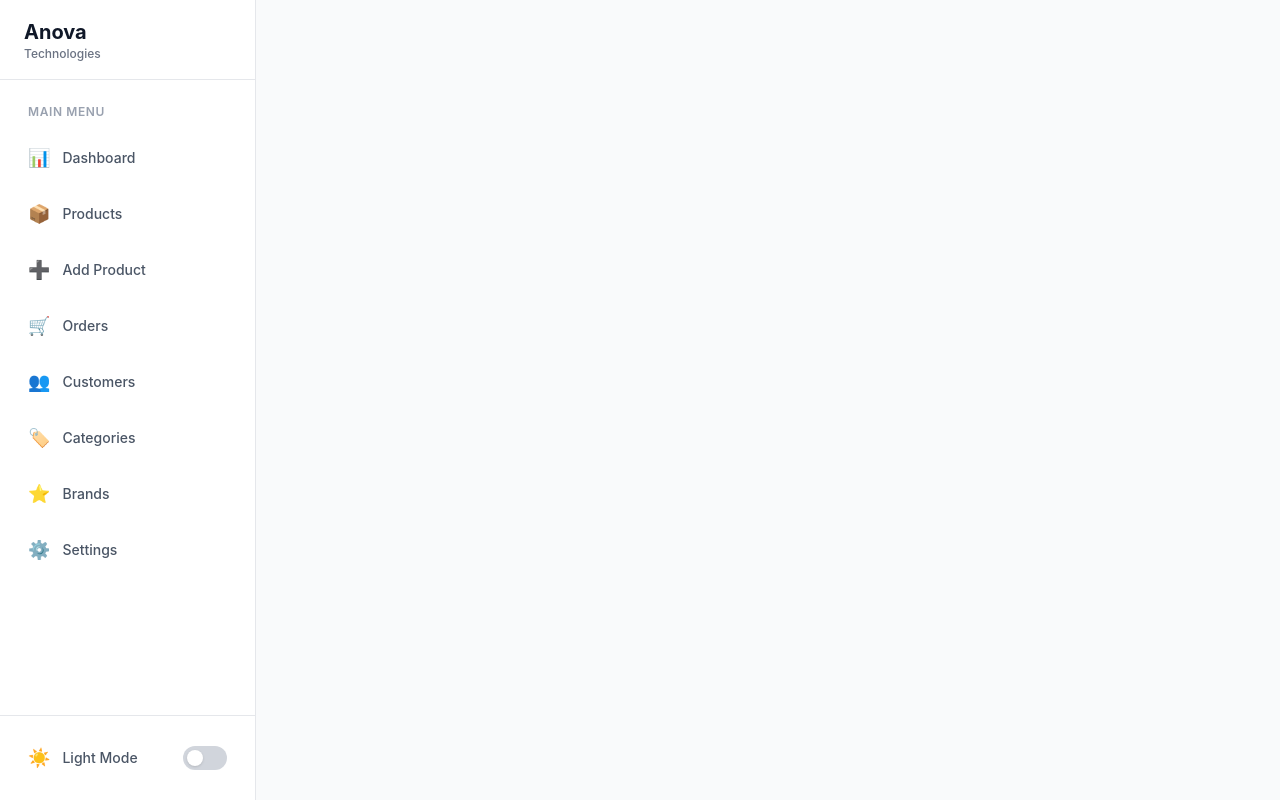
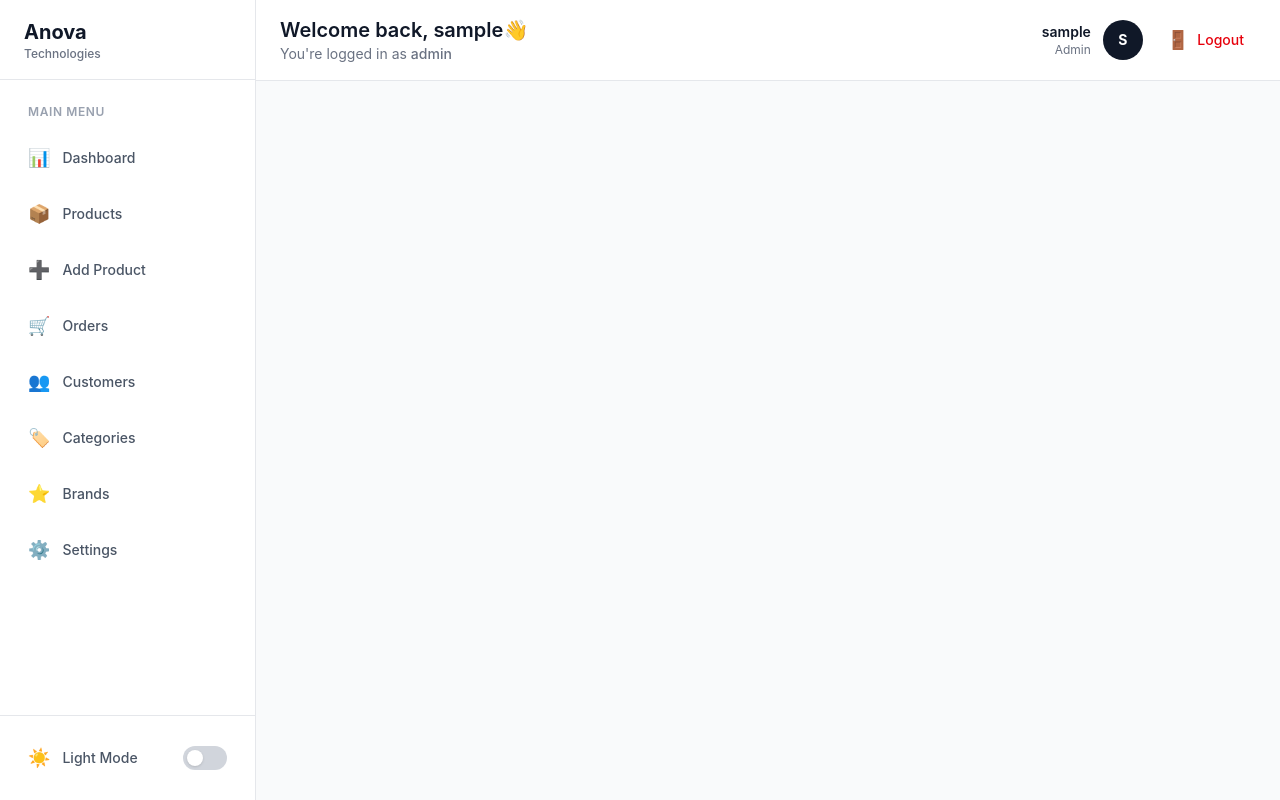
Before and after one commit to dkdukes/Anova-Technologies-Frontend, a React app: page /admin in a window 1280 px wide. Built offline with nearby package versions, Linux system fonts and the light colour scheme; sample sign-in values are in the browser's storage; the HTML template or start-up script is replaced by a standard one.

Commit message:
feat: create logout button for the admin users

```diff
--- a/src/components/AdminSidebar.jsx
+++ b/src/components/AdminSidebar.jsx
@@ -1,4 +1,5 @@
 import { NavLink } from "react-router-dom";
+import { useAuth } from "../context/AuthContext";
 
 const menuItems = [
     {
@@ -40,6 +41,7 @@ const menuItems = [
         name: "Settings",
         path: "/admin/settings",
         icon: "⚙️",
+        adminOnly: true,
     },
 ];
 
@@ -49,6 +51,14 @@ function AdminSidebar({
     darkMode,
     toggleDarkMode,
 }) {
+    const { user } = useAuth();
+
+    const isAdmin = user?.role === "admin";
+
+    const visibleMenuItems = menuItems.filter(
+        (item) => !item.adminOnly || isAdmin
+    );
+
     return (
         <>
             {/* Mobile overlay */}
@@ -157,7 +167,7 @@ function AdminSidebar({
                     </p>
 
                     <div className="space-y-1">
-                        {menuItems.map((item) => (
+                        {visibleMenuItems.map((item) => (
                             <NavLink
                                 key={item.path}
                                 to={item.path}
@@ -226,12 +236,9 @@ function AdminSidebar({
                                 : "Switch to dark mode"
                         }
                     >
-                        {/* Label */}
                         <div className="flex items-center gap-3">
                             <span className="text-lg">
-                                {darkMode
-                                    ? "🌙"
-                                    : "☀️"}
+                                {darkMode ? "🌙" : "☀️"}
                             </span>
 
                             <span>
--- a/src/layouts/AdminLayout.jsx
+++ b/src/layouts/AdminLayout.jsx
@@ -1,39 +1,43 @@
-import { useEffect, useState } from "react";
-import { Outlet } from "react-router-dom";
+import { useState } from "react";
+import { Outlet, useNavigate } from "react-router-dom";
 import AdminSidebar from "../components/AdminSidebar";
+import { useAuth } from "../context/AuthContext";
 
-function AdminLayout() {
+export default function AdminLayout() {
+    const navigate = useNavigate();
+    const { user, logout } = useAuth();
+
     const [sidebarOpen, setSidebarOpen] = useState(false);
-
-    const [darkMode, setDarkMode] = useState(() => {
-        return localStorage.getItem("admin-dark-mode") === "true";
-    });
-
-    useEffect(() => {
-        localStorage.setItem(
-            "admin-dark-mode",
-            darkMode
+    const [darkMode, setDarkMode] = useState(
+        localStorage.getItem("admin-dark-mode") === "true"
     );
 
-        if (darkMode) {
-            document.documentElement.classList.add("dark");
-        } else {
-            document.documentElement.classList.remove("dark");
-        }
-    }, [darkMode]);
+    const toggleDarkMode = () => {
+        const newMode = !darkMode;
 
-    const toggleDarkMode = () => {
-        setDarkMode((prev) => !prev);
+        setDarkMode(newMode);
+        localStorage.setItem("admin-dark-mode", newMode);
+
+        document.documentElement.classList.toggle(
+            "dark",
+            newMode
+        );
+    };
+
+    const handleLogout = () => {
+        logout();
+        navigate("/login", { replace: true });
     };
 
     return (
         <div
-            className={`min-h-screen transition-colors duration-300 ${
+            className={
                 darkMode
-                    ? "bg-gray-950 text-white"
-                    : "bg-gray-50 text-gray-900"
-            }`}
+                    ? "min-h-screen bg-gray-950 text-white"
+                    : "min-h-screen bg-gray-50 text-gray-900"
+            }
         >
+            {/* Sidebar */}
             <AdminSidebar
                 open={sidebarOpen}
                 onClose={() => setSidebarOpen(false)}
@@ -41,48 +45,179 @@ function AdminLayout() {
                 toggleDarkMode={toggleDarkMode}
             />
 
-            {/* Main content */}
-            <div className="lg:ml-64">
-                {/* Mobile header */}
+            {/* Main Content */}
+            <div className="lg:pl-64">
+                {/* Top Header */}
                 <header
-                    className={`flex h-16 items-center border-b px-4 lg:hidden ${
+                    className={`
+                        sticky top-0 z-30
+                        border-b
+                        px-4 py-4
+                        sm:px-6
+                        transition-colors duration-300
+                        ${
                             darkMode
                                 ? "border-gray-800 bg-gray-900"
                                 : "border-gray-200 bg-white"
-                    }`}
+                        }
+                    `}
                 >
+                    <div className="flex items-center justify-between gap-4">
+
+                        {/* Mobile menu button */}
                         <button
                             type="button"
                             onClick={() => setSidebarOpen(true)}
-                        className={`text-2xl ${
+                            className={`
+                                rounded-lg p-2
+                                lg:hidden
+                                ${
                                     darkMode
-                                ? "text-white"
-                                : "text-gray-900"
-                        }`}
+                                        ? "text-gray-300 hover:bg-gray-800"
+                                        : "text-gray-600 hover:bg-gray-100"
+                                }
+                            `}
+                            aria-label="Open sidebar"
                         >
                             ☰
                         </button>
 
-                    <div className="ml-4">
-                        <h1 className="font-bold">
-                            Anova Technologies
+                        {/* Welcome message */}
+                        <div className="flex-1">
+                            <h1
+                                className={`
+                                    text-lg font-semibold sm:text-xl
+                                    ${
+                                        darkMode
+                                            ? "text-white"
+                                            : "text-gray-900"
+                                    }
+                                `}
+                            >
+                                Welcome back,{" "}
+                                <span>
+                                    {user?.first_name ||
+                                        user?.username ||
+                                        "Admin"}
+                                </span>
+                                👋
                             </h1>
+
+                            <p
+                                className={`
+                                    hidden text-sm sm:block
+                                    ${
+                                        darkMode
+                                            ? "text-gray-400"
+                                            : "text-gray-500"
+                                    }
+                                `}
+                            >
+                                You're logged in as{" "}
+                                <span className="font-medium">
+                                    {user?.role || "admin"}
+                                </span>
+                            </p>
+                        </div>
+
+                        {/* User + Logout */}
+                        <div className="flex items-center gap-3">
+
+                            {/* User information */}
+                            <div className="hidden text-right sm:block">
+                                <p
+                                    className={`
+                                        text-sm font-semibold
+                                        ${
+                                            darkMode
+                                                ? "text-white"
+                                                : "text-gray-900"
+                                        }
+                                    `}
+                                >
+                                    {user?.first_name ||
+                                        user?.username}
+                                </p>
+
+                                <p
+                                    className={`
+                                        text-xs capitalize
+                                        ${
+                                            darkMode
+                                                ? "text-gray-400"
+                                                : "text-gray-500"
+                                        }
+                                    `}
+                                >
+                                    {user?.role}
+                                </p>
+                            </div>
+
+                            {/* Profile avatar */}
+                            {user?.profile_image ? (
+                                <img
+                                    src={user.profile_image}
+                                    alt={user.username}
+                                    className="h-10 w-10 rounded-full object-cover"
+                                />
+                            ) : (
+                                <div
+                                    className={`
+                                        flex h-10 w-10
+                                        items-center justify-center
+                                        rounded-full
+                                        text-sm font-bold
+                                        ${
+                                            darkMode
+                                                ? "bg-gray-700 text-white"
+                                                : "bg-gray-900 text-white"
+                                        }
+                                    `}
+                                >
+                                    {(
+                                        user?.first_name ||
+                                        user?.username ||
+                                        "A"
+                                    )
+                                        .charAt(0)
+                                        .toUpperCase()}
+                                </div>
+                            )}
+
+                            {/* Logout */}
+                            <button
+                                type="button"
+                                onClick={handleLogout}
+                                className={`
+                                    flex items-center gap-2
+                                    rounded-lg px-3 py-2
+                                    text-sm font-medium
+                                    transition-colors duration-200
+                                    ${
+                                        darkMode
+                                            ? "text-red-400 hover:bg-red-950 hover:text-red-300"
+                                            : "text-red-600 hover:bg-red-50"
+                                    }
+                                `}
+                                title="Logout"
+                            >
+                                <span className="text-lg">
+                                    🚪
+                                </span>
+
+                                <span className="hidden md:inline">
+                                    Logout
+                                </span>
+                            </button>
+                        </div>
                     </div>
                 </header>
 
-                {/* Page content */}
-                <main
-                    className={`min-h-[calc(100vh-4rem)] p-4 transition-colors duration-300 sm:p-6 lg:p-8 ${
-                        darkMode
-                            ? "bg-gray-950"
-                            : "bg-gray-50"
-                    }`}
-                >
+                {/* Page Content */}
+                <main className="p-4 sm:p-6">
                     <Outlet />
                 </main>
             </div>
         </div>
     );
 }
-
-export default AdminLayout;
```
Lines whose indentation alone changed are shown as unchanged.
